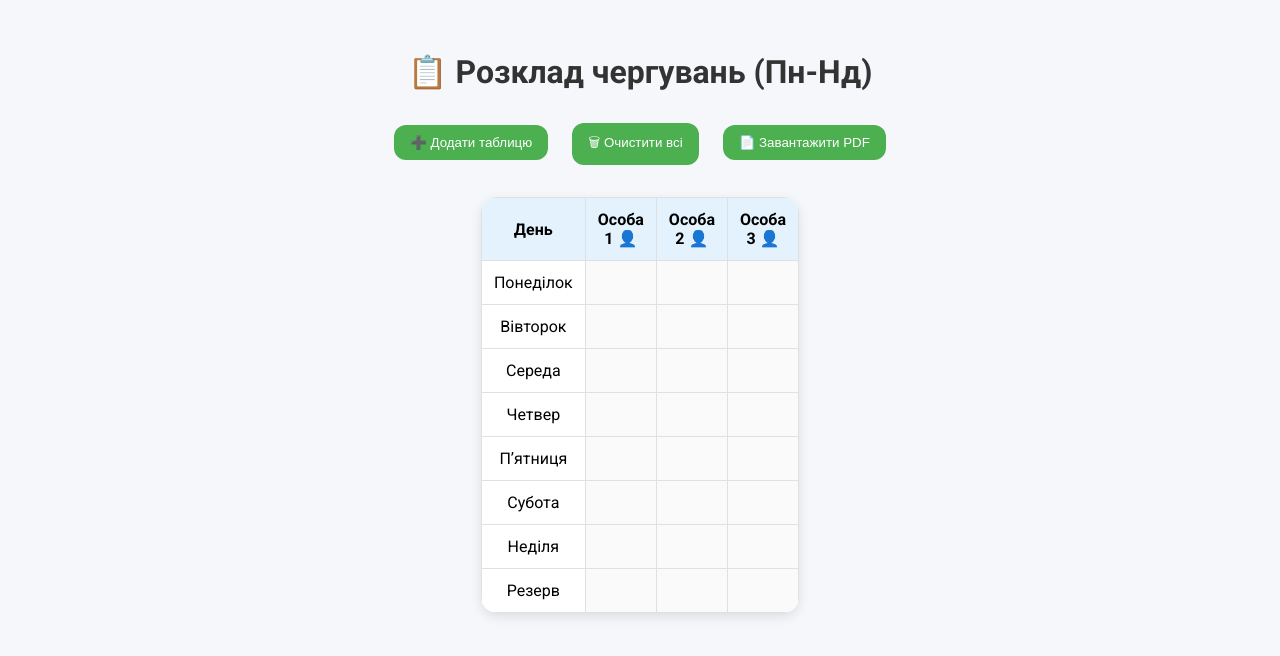
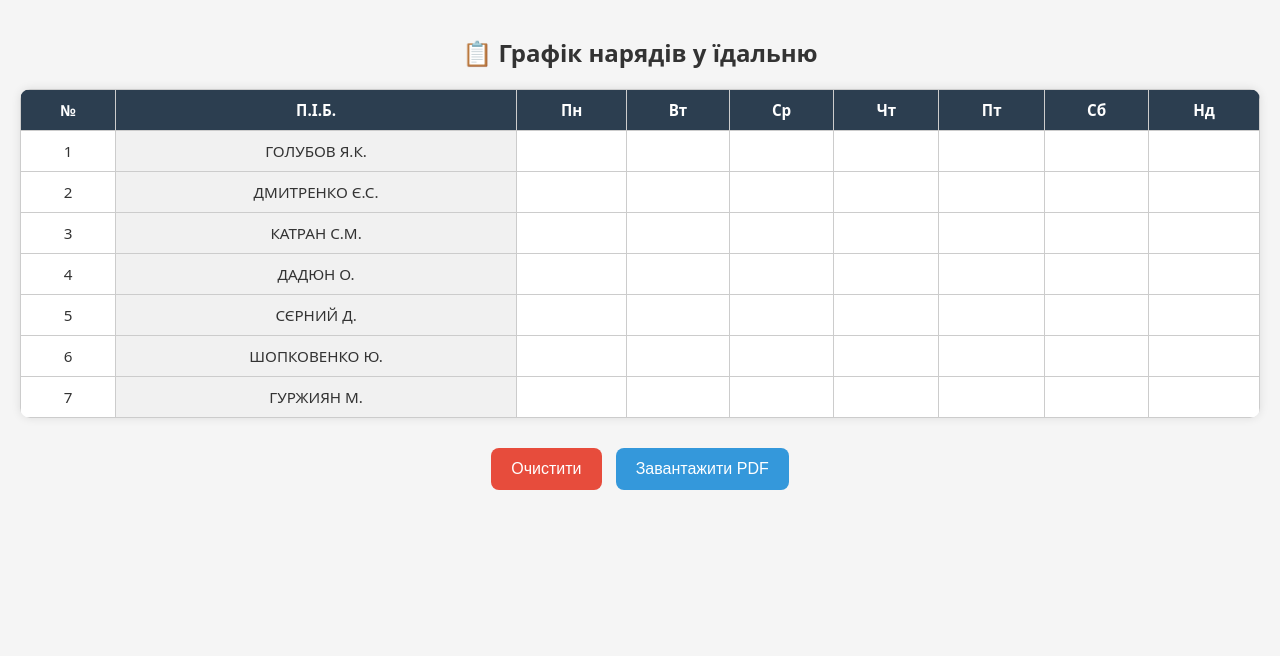
Before and after one commit to googlove/dutyWatch, a plain HTML site: page index.html in a window 1280 px wide. Drawn offline with nearby package versions, Linux system fonts and the light colour scheme.

Commit message:
Update index.html

```diff
--- a/index.html
+++ b/index.html
@@ -1,154 +1,227 @@
-<!DOCTYPE html><html lang="uk"><head>
+<!DOCTYPE html>
+<html lang="uk">
+<head>
   <meta charset="UTF-8">
-  <meta name="viewport" content="width=device-width, initial-scale=1.0">
-  <title>Розклад чергувань</title>
-  <link href="https://fonts.googleapis.com/css2?family=Roboto:wght@400;700&display=swap" rel="stylesheet">
-  <script src="https://cdnjs.cloudflare.com/ajax/libs/jspdf/2.5.1/jspdf.umd.min.js"></script>
-  <script src="https://html2canvas.hertzen.com/dist/html2canvas.min.js"></script>
+  <meta name="viewport" content="width=device-width, initial-scale=1">
+  <title>Графік нарядів</title>
   <style>
     body {
-      font-family: 'Roboto', sans-serif;
-      background: #f5f7fa;
+      font-family: system-ui, sans-serif;
       margin: 0;
-      padding: 2rem;
-    }h1 {
-  text-align: center;
+      padding: 20px;
+      background: #f5f5f5;
       color: #333;
     }
 
+    h1 {
+      text-align: center;
+      font-size: 1.5rem;
+      margin-bottom: 20px;
+    }
+
     .table-container {
-  display: flex;
-  flex-wrap: wrap;
-  justify-content: center;
-  gap: 2rem;
-  margin-top: 2rem;
+      overflow-x: auto;
+      background: #fff;
+      border-radius: 10px;
+      box-shadow: 0 0 10px rgba(0,0,0,0.1);
     }
 
     table {
+      width: 100%;
+      min-width: 600px;
       border-collapse: collapse;
-  width: 300px;
-  background-color: #fff;
-  border-radius: 16px;
-  box-shadow: 0 4px 12px rgba(0, 0, 0, 0.1);
-  overflow: hidden;
-  transition: transform 0.3s ease;
     }
 
-table:hover {
-  transform: scale(1.02);
-}
-
-th,
-td {
-  padding: 12px;
+    th, td {
+      border: 1px solid #ccc;
       text-align: center;
-  border: 1px solid #e0e0e0;
+      padding: 10px;
+      font-size: 0.95rem;
     }
 
     th {
-  background-color: #e3f2fd;
-  font-weight: bold;
+      background: #2c3e50;
+      color: white;
     }
 
-td[contenteditable] {
-  background-color: #fafafa;
-  cursor: text;
+    .active {
+      background-color: black;
+      color: black;
     }
 
-.buttons {
-  text-align: center;
-  margin-top: 2rem;
+    td.editable {
+      background: #f1f1f1;
+    }
+
+    td.editable:focus {
+      outline: 2px solid #3498db;
     }
 
     button {
-  background-color: #4CAF50;
+      padding: 12px 20px;
+      margin: 10px 5px;
+      font-size: 1rem;
+      border: none;
+      border-radius: 8px;
+      background: #3498db;
       color: white;
-  padding: 10px 16px;
-  border: none;
-  border-radius: 12px;
       cursor: pointer;
-  margin: 0 10px;
-  transition: background-color 0.3s ease;
+      transition: 0.2s ease;
     }
 
     button:hover {
-  background-color: #45a049;
+      background: #2980b9;
     }
 
-@media (max-width: 768px) {
-  table {
-    width: 100%;
+    .button-danger {
+      background: #e74c3c;
+    }
+
+    .button-danger:hover {
+      background: #c0392b;
+    }
+
+    .controls {
+      text-align: center;
+      margin-top: 20px;
+      flex-wrap: wrap;
+    }
+
+    @media (max-width: 600px) {
+      th, td {
+        font-size: 0.8rem;
+        padding: 8px;
+      }
+
+      button {
+        font-size: 0.9rem;
+        padding: 10px 15px;
+      }
+
+      h1 {
+        font-size: 1.2rem;
+      }
+    }
+  </style>
+</head>
+<body>
+
+<h1>📋 Графік нарядів у їдальню</h1>
+
+<div class="table-container">
+  <table id="dutyTable">
+    <thead>
+      <tr>
+        <th>№</th>
+        <th>П.І.Б.</th>
+        <th>Пн</th>
+        <th>Вт</th>
+        <th>Ср</th>
+        <th>Чт</th>
+        <th>Пт</th>
+        <th>Сб</th>
+        <th>Нд</th>
+      </tr>
+    </thead>
+    <tbody>
+      <!-- JS додає рядки -->
+    </tbody>
+  </table>
+</div>
+
+<div class="controls">
+  <button class="button-danger" onclick="clearTable()">Очистити</button>
+  <button onclick="downloadPDF()">Завантажити PDF</button>
+</div>
+
+<script src="https://cdnjs.cloudflare.com/ajax/libs/jspdf/2.5.1/jspdf.umd.min.js"></script>
+<script src="https://cdnjs.cloudflare.com/ajax/libs/jspdf-autotable/3.5.28/jspdf.plugin.autotable.min.js"></script>
+<script>
+  const names = [
+    "ГОЛУБОВ Я.К.", "ДМИТРЕНКО Є.С.", "КАТРАН С.М.",
+    "ДАДЮН О.", "СЄРНИЙ Д.", "ШОПКОВЕНКО Ю.", "ГУРЖИЯН М."
+  ];
+
+  const table = document.querySelector("#dutyTable tbody");
+
+  function createTable() {
+    table.innerHTML = "";
+    for (let i = 0; i < names.length; i++) {
+      const row = document.createElement("tr");
+      row.innerHTML = `<td>${i + 1}</td><td contenteditable="true" class="editable">${names[i]}</td>`;
+      for (let j = 0; j < 7; j++) {
+        const cell = document.createElement("td");
+        cell.addEventListener("click", () => toggleCell(cell));
+        row.appendChild(cell);
+      }
+      table.appendChild(row);
+    }
+    loadFromStorage();
+  }
+
+  function toggleCell(cell) {
+    cell.classList.toggle("active");
+    saveToStorage();
+  }
+
+  function saveToStorage() {
+    const data = [];
+    for (let row of table.rows) {
+      const name = row.cells[1].innerText;
+      const days = [];
+      for (let i = 2; i < 9; i++) {
+        days.push(row.cells[i].classList.contains("active"));
+      }
+      data.push({ name, days });
+    }
+    localStorage.setItem("dutySchedule", JSON.stringify(data));
+  }
+
+  function loadFromStorage() {
+    const data = JSON.parse(localStorage.getItem("dutySchedule"));
+    if (!data) return;
+    for (let i = 0; i < data.length; i++) {
+      if (!table.rows[i]) continue;
+      table.rows[i].cells[1].innerText = data[i].name;
+      for (let j = 0; j < 7; j++) {
+        if (data[i].days[j]) {
+          table.rows[i].cells[j + 2].classList.add("active");
+        } else {
+          table.rows[i].cells[j + 2].classList.remove("active");
+        }
+      }
     }
   }
 
-  </style>
-</head><body>
-  <h1>📋 Розклад чергувань (Пн-Нд)</h1>  <div class="buttons">
-    <button onclick="addTable()">➕ Додати таблицю</button>
-    <button onclick="clearTables()">🗑 Очистити всі</button>
-    <button onclick="downloadPDF()">📄 Завантажити PDF</button>
-  </div>  <div class="table-container" id="tablesContainer"></div>  <script>
-    const days = ['Понеділок', 'Вівторок', 'Середа', 'Четвер', 'Пʼятниця', 'Субота', 'Неділя', 'Резерв'];
-
-    function createTableHTML() {
-      let table = document.createElement('table');
-      let thead = document.createElement('thead');
-      let tbody = document.createElement('tbody');
-
-      const headerRow = document.createElement('tr');
-      ['День', 'Особа 1 👤', 'Особа 2 👤', 'Особа 3 👤'].forEach(text => {
-        const th = document.createElement('th');
-        th.textContent = text;
-        headerRow.appendChild(th);
-      });
-      thead.appendChild(headerRow);
-
-      for (let i = 0; i < 8; i++) {
-        const tr = document.createElement('tr');
-
-        const dayCell = document.createElement('td');
-        dayCell.textContent = days[i] || `День ${i + 1}`;
-        tr.appendChild(dayCell);
-
-        for (let j = 0; j < 3; j++) {
-          const td = document.createElement('td');
-          td.contentEditable = true;
-          td.textContent = '';
-          tr.appendChild(td);
-        }
-        tbody.appendChild(tr);
+  function clearTable() {
+    localStorage.removeItem("dutySchedule");
+    createTable();
   }
 
-      table.appendChild(thead);
-      table.appendChild(tbody);
-      return table;
+  async function downloadPDF() {
+    const { jsPDF } = window.jspdf;
+    const doc = new jsPDF();
+    doc.text("Графік нарядів у їдальню", 20, 20);
+    const rows = [];
+    for (let row of table.rows) {
+      const r = [row.cells[0].innerText, row.cells[1].innerText];
+      for (let i = 2; i < 9; i++) {
+        r.push(row.cells[i].classList.contains("active") ? "■" : "");
+      }
+      rows.push(r);
+    }
+    doc.autoTable({
+      head: [["№", "П.І.Б.", "Пн", "Вт", "Ср", "Чт", "Пт", "Сб", "Нд"]],
+      body: rows,
+      startY: 30,
+      styles: { halign: "center" }
+    });
+    doc.save("Графік_нарядів.pdf");
   }
 
-    function addTable() {
-      const container = document.getElementById('tablesContainer');
-      const newTable = createTableHTML();
-      container.appendChild(newTable);
-    }
+  createTable();
+  table.addEventListener("input", saveToStorage);
+</script>
 
-    function clearTables() {
-      document.getElementById('tablesContainer').innerHTML = '';
-    }
-
-    function downloadPDF() {
-      const { jsPDF } = window.jspdf;
-      const doc = new jsPDF('p', 'pt', 'a4');
-
-      html2canvas(document.getElementById('tablesContainer')).then(canvas => {
-        const imgData = canvas.toDataURL('image/png');
-        const pageWidth = doc.internal.pageSize.getWidth();
-        const pageHeight = doc.internal.pageSize.getHeight();
-        const imgWidth = pageWidth - 40;
-        const imgHeight = canvas.height * imgWidth / canvas.width;
-        doc.addImage(imgData, 'PNG', 20, 20, imgWidth, imgHeight);
-        doc.save('rozklad.pdf');
-      });
-    }
-
-    // Створити першу таблицю за замовчуванням
-    window.onload = () => addTable();
-  </script></body></html>
+</body>
+</html>
```
Lines whose indentation alone changed are shown as unchanged.
